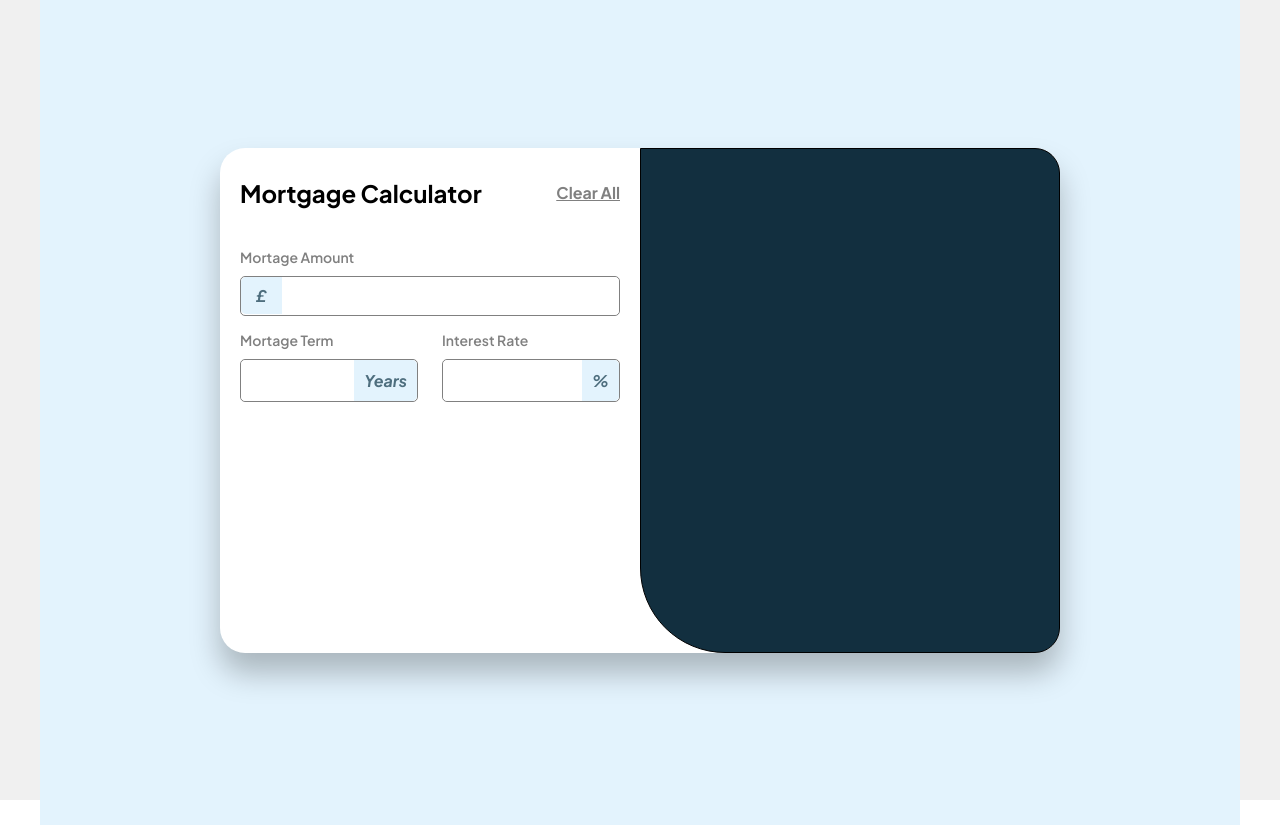
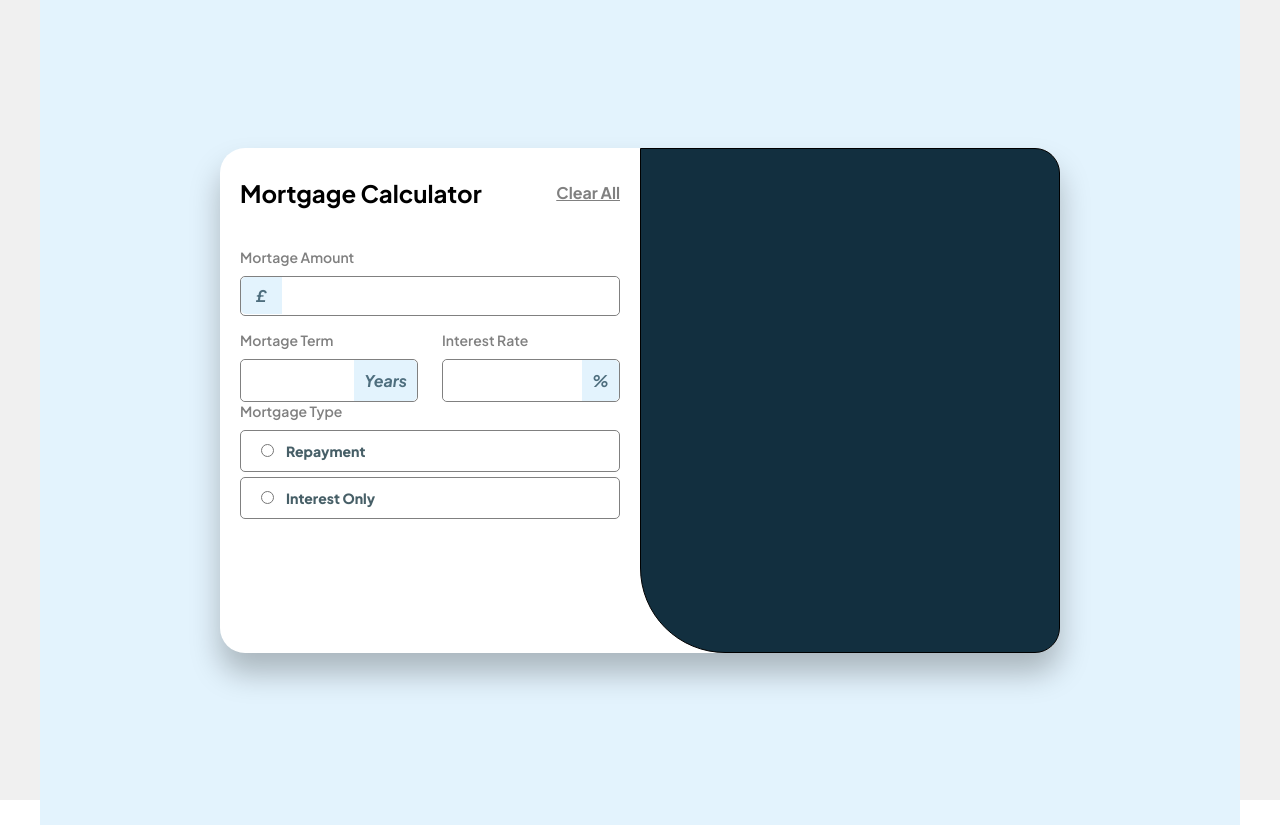
Before and after one commit to Lorenzo91347/mortgage-calculator, a React (Create React App) app: page / in a window 1280 px wide. Built offline with nearby package versions, Linux system fonts and the light colour scheme.

Commit message:
feat:radios styling

```diff
--- a/src/Main.scss
+++ b/src/Main.scss
@@ -100,6 +100,9 @@ button{
 .field-box{
    width: 178px;
 }
+/* .radios-cnt{
+
+} */
 
 
 /*----------
@@ -137,7 +140,7 @@ FIELDS,ICONS AND MIX
    border:none;
    padding: 12px;
    font-weight: 900;
-   color: #314045;
+   color: #475f67;
 }
 .input-field-2{
    width: 100%;
@@ -146,7 +149,7 @@ FIELDS,ICONS AND MIX
    border:none;
    padding: 12px;
    font-weight: 900;
-   color: #314045;
+   color: #475f67;
 }
 
 .label{
@@ -156,3 +159,20 @@ FIELDS,ICONS AND MIX
    margin-bottom: 10px;
    font-weight: 600;
 }
+
+.radio-label{
+   font-size: 14px;
+   margin-left: 12px;
+   font-weight: 900;
+   color: #475f67;
+}
+
+.radio-single{
+   height: 40px;
+   border-radius: 5px;
+   border: 1px solid grey;
+   display: flex;
+   align-items: center;
+   margin-bottom: 5px;
+   padding: 20px;
+}
--- a/src/components/MortgageForm.js
+++ b/src/components/MortgageForm.js
@@ -1,4 +1,9 @@
 import React from 'react'
+
+let amount = 0;
+let repayment = 0;
+let interest = 0;
+
 
 const MortgageForm = () => {
   return (
@@ -19,16 +24,30 @@ const MortgageForm = () => {
         <div className='field-box'>
             <label for='term' className='label'>Mortage Term</label>
             <div className='term-rate-field'>
-            <input className='input-field-2' type="text" name="amount"></input>
+            <input className='input-field-2' type="text" name="term"></input>
             <i className='icon'>Years</i>
           </div>
         </div>
         <div className='field-box'>
             <label for='rate' className='label'>Interest Rate</label>
             <div className='term-rate-field'>
-            <input className='input-field-2' type="text" name="amount"></input>
+            <input className='input-field-2' type="text" name="rate"></input>
             <i className='icon'>%</i>
           </div>
+        </div>
+      </div>
+      <div className='mort-type'>
+        <label for='type' className='label'>Mortgage Type</label>
+        <div className='radios-cnt'>
+          <div className='radio-single'>
+            <input type='radio' value={repayment}></input>
+            <label for='repayment' className='radio-label'>Repayment</label>
+          </div>
+          <div className='radio-single'>
+            <input type='radio' value={interest}></input>
+            <label for='interest' className='radio-label'>Interest Only</label>
+          </div>
+
         </div>
       </div>
     </div>
```
